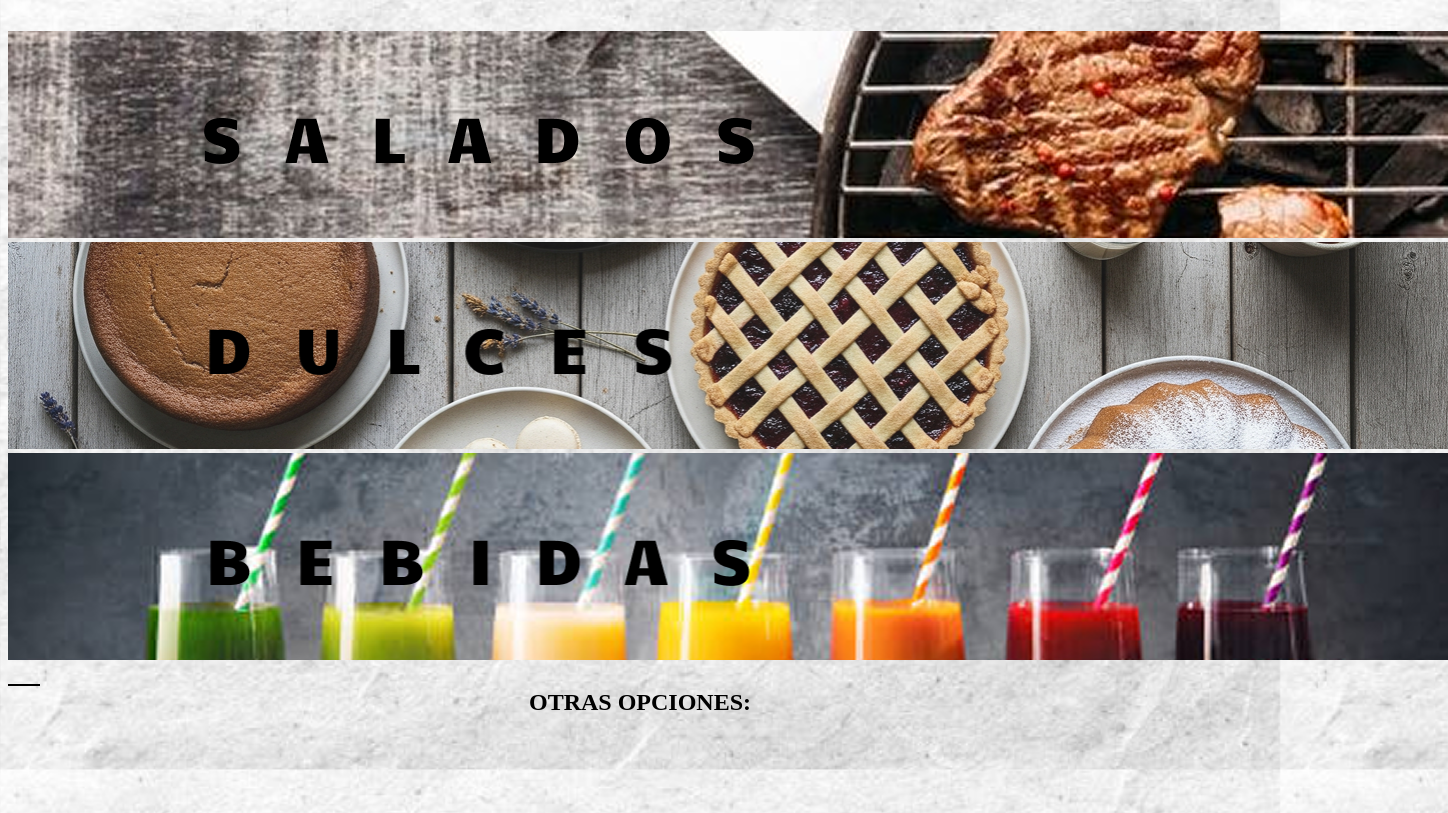
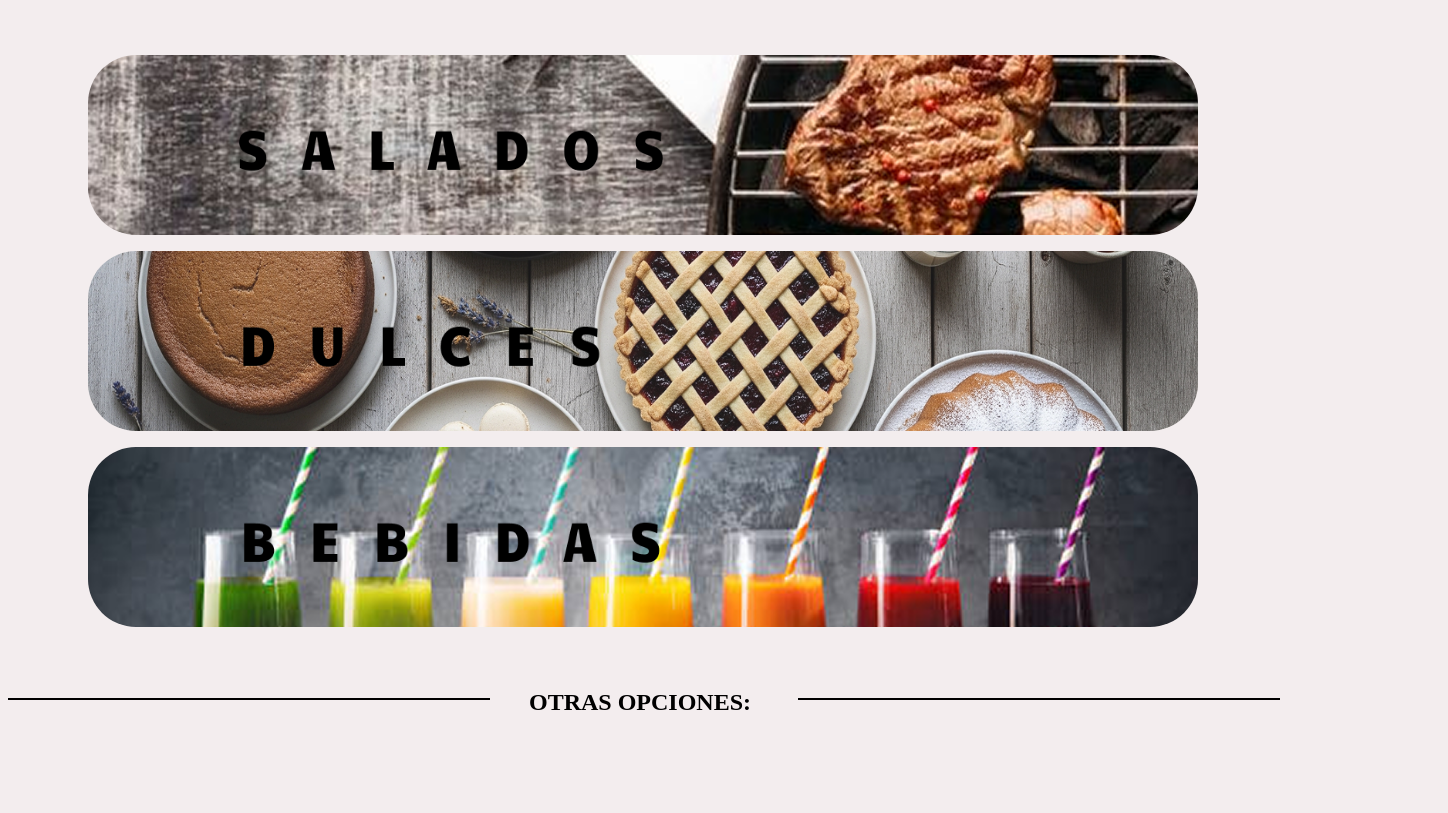
Before and after one commit to 3-TIC-ORT/proyecto-recetasya, a plain HTML site: page RecipEat FRONTEND/RecipEat.html in a window 1280 px wide. Shown: the part 126-939 px from the top of the page, 1448 px wide, since content can reach past the window. Drawn offline with Linux system fonts and the light colour scheme.

Commit message:
no  se que hice

```diff
--- a/RecipEat FRONTEND/RecipEat.css
+++ b/RecipEat FRONTEND/RecipEat.css
@@ -7,8 +7,7 @@
 }
 
 body{
-    background-image: url(IMAGENES\ FRONT/fondo.PNG);
-    background-size: 100%;
+    background-color: #f3edee;
 }
 .op{
     text-align: center;
@@ -26,27 +25,58 @@ body{
 }
 
 .salados{
-    margin-top: 100px;
+    margin-top: 140px;
+    border-radius: 3rem;
+    position: relative;
+    display: flex;
+    left: 5rem;
+}
+
+.dulces{
+    border-radius: 3rem;
+    margin-top: 1rem;
+    position: relative;
+    display: flex;
+    left: 5rem;
+}
+
+.bebidas{
+    border-radius: 3rem;
+    margin-top: 1rem;
+    position: relative;
+    display: flex;
+    left: 5rem;
 }
 
 .sintacc{
     position: absolute;
     left: 25rem;
-    bottom: -16rem;
-    width: 6rem;
-    height: 6rem;
+    bottom: -18.5rem;
+    width: 5rem;
+    height: 5rem;
 }
 
 .vegano{
     position: absolute;
     left: 35rem;
-    bottom: -16rem;
+    bottom: -19rem;
     width: 6rem;
     height: 6rem;
 }
 
-hr {
-    border: 1px solid black;
-    margin: 20px 0;
-    width: 30px;
+.linea1 {
+    border: .1rem solid black;
+    position: absolute;
+    object-position: left;
+    top: 51rem;
+    width: 30rem;
 }
+
+.linea2 {
+    border: .1rem solid black;
+    position: absolute;
+    right: 0rem;
+    object-position: right;
+    top: 51rem;
+    width: 30rem;
+}
--- a/RecipEat FRONTEND/RecipEat.html
+++ b/RecipEat FRONTEND/RecipEat.html
@@ -13,12 +13,14 @@
 
     <div class="bre"> <button class="b1">RecipEat</button>
     <p id="mensaje"></p> </div>
-    <img src="IMAGENES FRONT/Boton salados.png" height="207px" width="1440px" alt="Recetas Saladas" class="salados">
-    <img src="IMAGENES FRONT/dulces.png" height="207px" width="1440px" alt="Recetas Dulces" class="dulces">
-    <img src="IMAGENES FRONT/Botón Bebidas.png" height="207px" width="1440px" alt="Recetas Bebidas" class="bebidas">
+    <img src="IMAGENES FRONT/Boton salados.png" height="180px" width="1110px" alt="Recetas Saladas" class="salados">
+    <img src="IMAGENES FRONT/dulces.png" height="180px" width="1110px" alt="Recetas Dulces" class="dulces">
+    <img src="IMAGENES FRONT/Botón Bebidas.png" height="180px" width="1110px" alt="Recetas Bebidas" class="bebidas">
     <img src="IMAGENES FRONT/botn comida sin tacc.png"  height="98px" width="98px"alt="Comida sin t.a.c.c" class="sintacc">
     <img src="IMAGENES FRONT/boton comida vegana.png"  height="98px" width="98px"alt="Comida vegana" class="vegano">
 
-   <hr>
+   <hr class="linea1">
+   <hr class="linea2">
+
 </body>
 </html>
```
